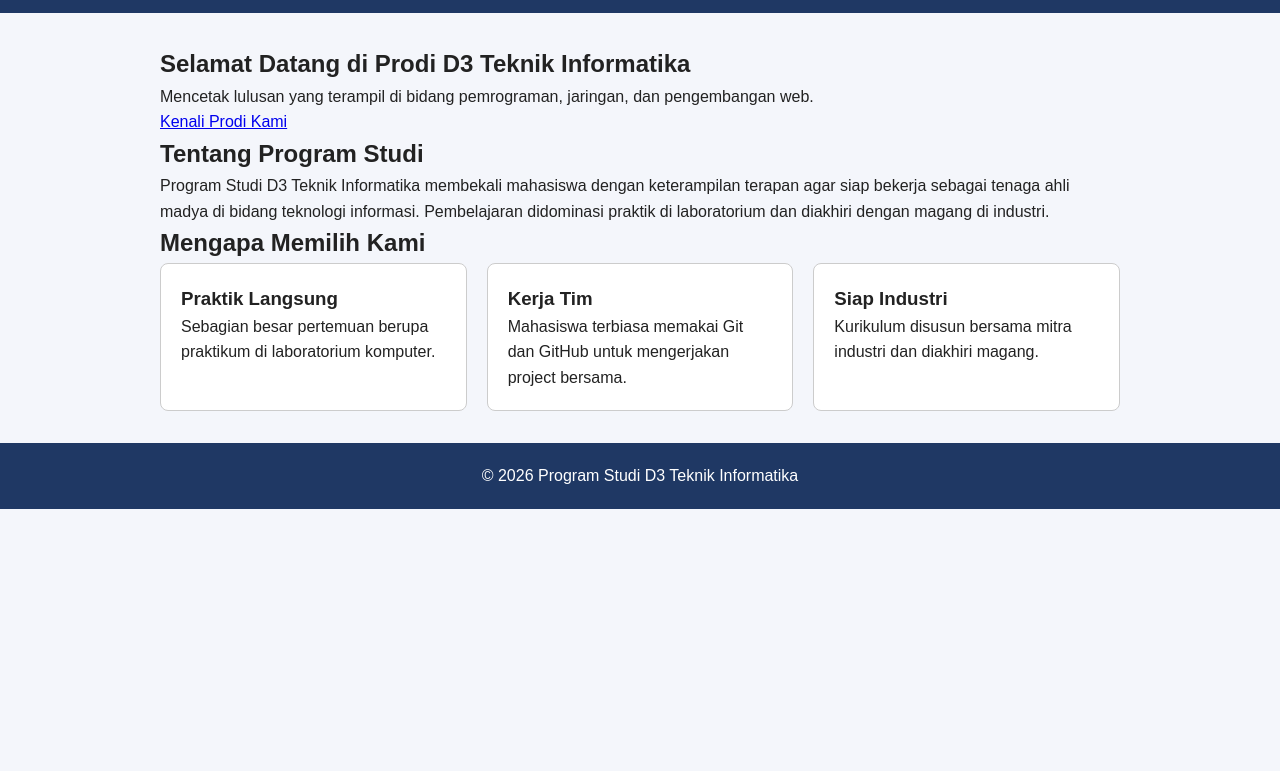
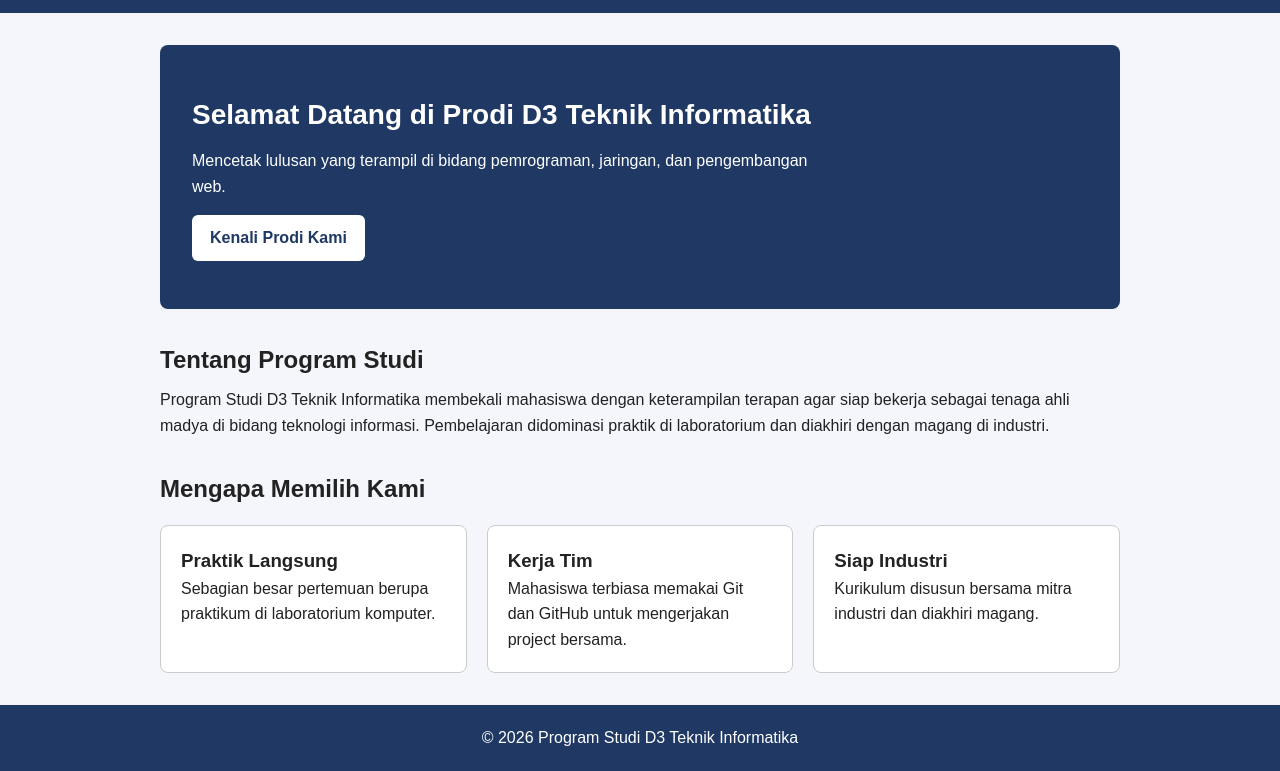
Before and after one commit to bangkiitdd/project-kelompok3, a plain HTML site: page index.html in a window 1280 px wide. Shown: the part 54-825 px from the top of the page. Before the commit the page ends 800 px from the top, so only its background shows below. Drawn offline with Linux system fonts and the light colour scheme.

Commit message:
Menambahkan gaya hero, informasi singkat, dan card beranda

```diff
--- a/css/style.css
+++ b/css/style.css
@@ -63,6 +63,33 @@ body.gelap .card { background-color: #1c2538; border-color: #33415c; }
 }
 
 /* ===== BAGIAN MAHASISWA 2 (Beranda) ===== */
+.hero {
+  background-color: #1f3864;
+  color: white;
+  padding: 48px 32px;
+  border-radius: 8px;
+  margin-bottom: 32px;
+}
+.hero h2 { font-size: 28px; margin-bottom: 10px; }
+.hero p { margin-bottom: 16px; max-width: 640px; }
+.tombol-link {
+  display: inline-block;
+  padding: 10px 18px;
+  background-color: white;
+  color: #1f3864;
+  text-decoration: none;
+  border-radius: 6px;
+  font-weight: bold;
+}
+.tombol-link:hover { background-color: #e3ebfa; }
+.info-singkat { margin-bottom: 32px; }
+.info-singkat h2 { margin-bottom: 8px; }
+.judul-seksi { margin-bottom: 16px; }
+body.gelap .hero { background-color: #1c2538; }
+@media (max-width: 600px) {
+  .hero { padding: 32px 20px; }
+  .hero h2 { font-size: 24px; }
+}
 
 /* ===== BAGIAN MAHASISWA 3 (Profil dan Kegiatan) ===== */
 
```
